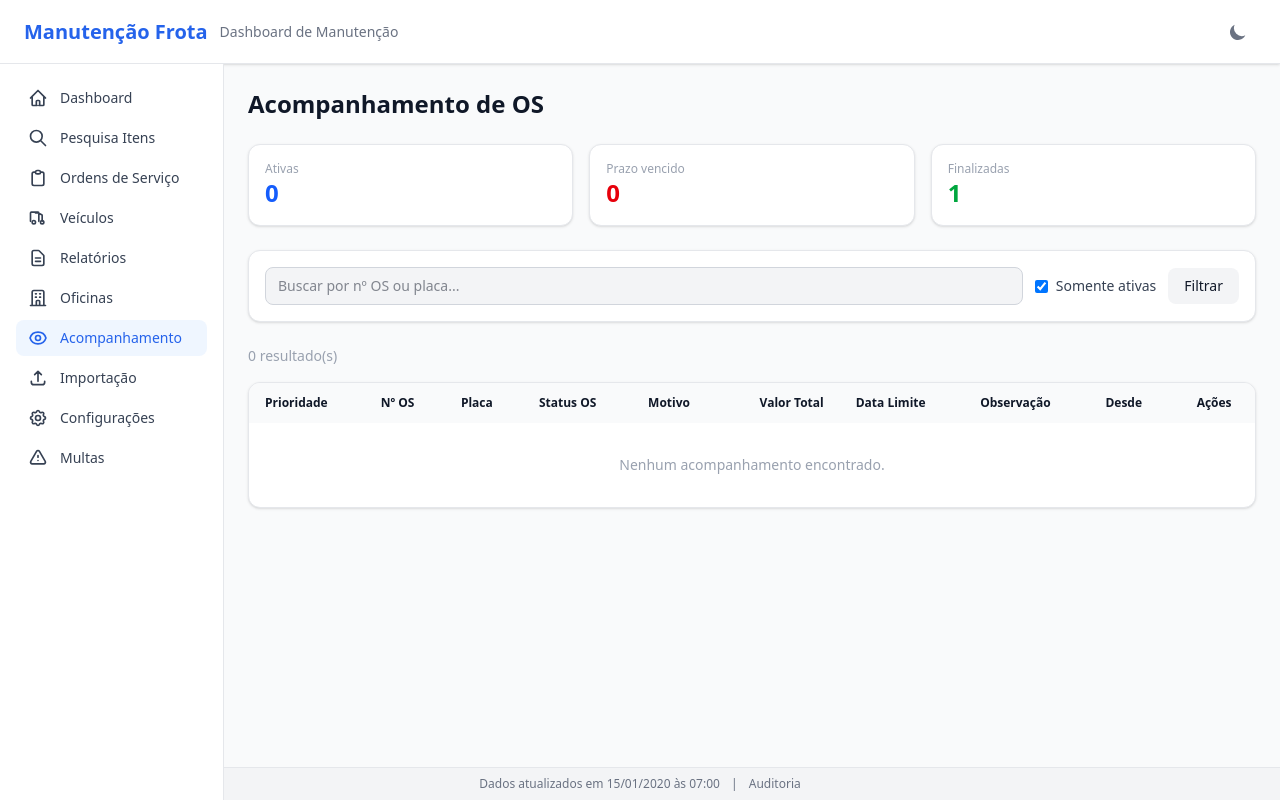
After one commit to aliastrackingna/dashboard_manutencoes, a Django app: page /acompanhamento/ in a window 1280 px wide. The commit adds this page. Run offline with Django 5.2, Linux system fonts and the light colour scheme; a user stored in the database is signed in; tables that the repository leaves empty hold one stand-in row (values such as "Sample post").

Commit message:
Adicionar módulo de acompanhamento de OS
Permite que usuários marquem OS para acompanhamento com motivo,
prioridade, observação e data limite. Inclui listagem filtrada,
toggle na página de detalhe da OS e link na sidebar.

Co-Authored-By: Claude Opus 4.6 <noreply@anthropic.com>

```diff
--- /dev/null
+++ b/apps/acompanhamento/forms.py
@@ -0,0 +1,18 @@
+from django import forms
+
+from .models import Acompanhamento
+
+_INPUT = 'w-full rounded-lg border border-gray-300 bg-gray-100 dark:border-gray-600 dark:bg-gray-700 dark:text-white px-3 py-2'
+
+
+class AcompanhamentoForm(forms.ModelForm):
+    class Meta:
+        model = Acompanhamento
+        fields = ['motivo', 'prioridade', 'observacao', 'data_limite', 'finalizado']
+        widgets = {
+            'motivo': forms.Select(attrs={'class': _INPUT}),
+            'prioridade': forms.Select(attrs={'class': _INPUT}),
+            'observacao': forms.Textarea(attrs={'class': _INPUT, 'rows': 4, 'placeholder': 'Observações sobre o acompanhamento'}),
+            'data_limite': forms.DateInput(attrs={'class': _INPUT, 'type': 'date'}, format='%Y-%m-%d'),
+            'finalizado': forms.CheckboxInput(attrs={'class': 'rounded border-gray-300 dark:border-gray-600'}),
+        }
--- /dev/null
+++ b/apps/acompanhamento/templates/acompanhamento/lista.html
@@ -0,0 +1,121 @@
+{% extends "base.html" %}
+{% load format_brl %}
+{% block title %}Acompanhamento de OS — Manutenção Frota{% endblock %}
+
+{% block content %}
+<h1 class="text-2xl font-bold mb-6">Acompanhamento de OS</h1>
+
+<!-- Cards resumo -->
+<div class="grid grid-cols-1 md:grid-cols-3 gap-4 mb-6">
+    <div class="bg-white dark:bg-gray-800 rounded-xl shadow-sm border border-gray-200 dark:border-gray-700 p-4">
+        <p class="text-xs text-gray-400">Ativas</p>
+        <p class="text-2xl font-bold text-blue-600 dark:text-blue-400">{{ total_ativas }}</p>
+    </div>
+    <div class="bg-white dark:bg-gray-800 rounded-xl shadow-sm border border-gray-200 dark:border-gray-700 p-4">
+        <p class="text-xs text-gray-400">Prazo vencido</p>
+        <p class="text-2xl font-bold text-red-600 dark:text-red-400">{{ total_vencidas }}</p>
+    </div>
+    <div class="bg-white dark:bg-gray-800 rounded-xl shadow-sm border border-gray-200 dark:border-gray-700 p-4">
+        <p class="text-xs text-gray-400">Finalizadas</p>
+        <p class="text-2xl font-bold text-green-600 dark:text-green-400">{{ total_finalizadas }}</p>
+    </div>
+</div>
+
+<!-- Filtros -->
+<div class="bg-white dark:bg-gray-800 rounded-xl shadow-sm border border-gray-200 dark:border-gray-700 p-4 mb-6">
+    <form method="get" class="flex flex-wrap gap-3 items-center">
+        <input type="text" name="q" value="{{ q }}" placeholder="Buscar por nº OS ou placa..."
+               class="flex-1 min-w-[200px] rounded-lg border border-gray-300 bg-gray-100 dark:border-gray-600 dark:bg-gray-700 dark:text-white px-3 py-2 text-sm">
+        <label class="flex items-center gap-2 text-sm text-gray-700 dark:text-gray-300">
+            <input type="hidden" name="somente_ativas" value="0">
+            <input type="checkbox" name="somente_ativas" value="1" {% if somente_ativas == '1' %}checked{% endif %}
+                   class="rounded border-gray-300 dark:border-gray-600"
+                   onchange="this.form.submit()">
+            Somente ativas
+        </label>
+        <button type="submit" class="bg-gray-100 dark:bg-gray-700 px-4 py-2 rounded-lg text-sm hover:bg-gray-200 dark:hover:bg-gray-600 transition-colors">
+            Filtrar
+        </button>
+    </form>
+</div>
+
+<p class="text-sm text-gray-400 mb-4">{{ page.paginator.count }} resultado(s)</p>
+
+<!-- Tabela -->
+<div class="bg-white dark:bg-gray-800 rounded-xl shadow-sm border border-gray-200 dark:border-gray-700 overflow-x-auto">
+    <table class="w-full text-sm">
+        <thead class="bg-gray-50 dark:bg-gray-700/50">
+            <tr>
+                <th class="px-4 py-3 text-left text-xs font-semibold">Prioridade</th>
+                <th class="px-4 py-3 text-left text-xs font-semibold">Nº OS</th>
+                <th class="px-4 py-3 text-left text-xs font-semibold">Placa</th>
+                <th class="px-4 py-3 text-left text-xs font-semibold">Status OS</th>
+                <th class="px-4 py-3 text-left text-xs font-semibold">Motivo</th>
+                <th class="px-4 py-3 text-right text-xs font-semibold">Valor Total</th>
+                <th class="px-4 py-3 text-left text-xs font-semibold">Data Limite</th>
+                <th class="px-4 py-3 text-left text-xs font-semibold">Observação</th>
+                <th class="px-4 py-3 text-left text-xs font-semibold">Desde</th>
+                <th class="px-4 py-3 text-center text-xs font-semibold">Ações</th>
+            </tr>
+        </thead>
+        <tbody class="divide-y divide-gray-200 dark:divide-gray-700">
+            {% for acomp in page %}
+            <tr class="{% if acomp.finalizado %}opacity-50{% endif %}">
+                <td class="px-4 py-3">
+                    {% if acomp.prioridade == 1 %}
+                    <span class="inline-flex items-center px-2 py-0.5 rounded-full text-xs font-medium bg-red-100 text-red-800 dark:bg-red-900 dark:text-red-200">Alta</span>
+                    {% elif acomp.prioridade == 2 %}
+                    <span class="inline-flex items-center px-2 py-0.5 rounded-full text-xs font-medium bg-yellow-100 text-yellow-800 dark:bg-yellow-900 dark:text-yellow-200">Média</span>
+                    {% else %}
+                    <span class="inline-flex items-center px-2 py-0.5 rounded-full text-xs font-medium bg-gray-100 text-gray-800 dark:bg-gray-700 dark:text-gray-200">Baixa</span>
+                    {% endif %}
+                </td>
+                <td class="px-4 py-3">
+                    <a href="{% url 'manutencoes:detalhe' acomp.manutencao.numero_os %}" class="text-primary hover:underline font-mono font-semibold">
+                        {{ acomp.manutencao.numero_os }}
+                    </a>
+                </td>
+                <td class="px-4 py-3 font-mono">{{ acomp.manutencao.veiculo.placa }}</td>
+                <td class="px-4 py-3">
+                    <span class="inline-flex items-center px-2 py-0.5 rounded-full text-xs font-medium
+                        {% if acomp.manutencao.status == 'Executada' %}bg-green-100 text-green-800 dark:bg-green-900 dark:text-green-200
+                        {% elif acomp.manutencao.status == 'Cancelada pelo Usuário' %}bg-red-100 text-red-800 dark:bg-red-900 dark:text-red-200
+                        {% elif acomp.manutencao.status == 'Em Execução' or acomp.manutencao.status == 'Autorizada Execução' %}bg-blue-100 text-blue-800 dark:bg-blue-900 dark:text-blue-200
+                        {% else %}bg-yellow-100 text-yellow-800 dark:bg-yellow-900 dark:text-yellow-200{% endif %}">
+                        {{ acomp.manutencao.status }}
+                    </span>
+                </td>
+                <td class="px-4 py-3 text-xs">{{ acomp.get_motivo_display }}</td>
+                <td class="px-4 py-3 text-right font-semibold">R$ {{ acomp.manutencao.valor_total|brl }}</td>
+                <td class="px-4 py-3 text-xs {% if acomp.data_limite and not acomp.finalizado %}{% now 'Y-m-d' as hoje %}{% if acomp.data_limite|date:'Y-m-d' < hoje %}text-red-600 dark:text-red-400 font-bold{% endif %}{% endif %}">
+                    {{ acomp.data_limite|date:"d/m/Y"|default:"-" }}
+                </td>
+                <td class="px-4 py-3 text-xs text-gray-500 max-w-[200px] truncate">{{ acomp.observacao|truncatechars:50|default:"-" }}</td>
+                <td class="px-4 py-3 text-xs">{{ acomp.criado_em|date:"d/m/Y" }}</td>
+                <td class="px-4 py-3 text-center">
+                    <a href="{% url 'acompanhamento:editar' acomp.pk %}" class="text-primary hover:underline text-xs">Editar</a>
+                </td>
+            </tr>
+            {% empty %}
+            <tr>
+                <td colspan="10" class="px-4 py-8 text-center text-gray-400 text-sm">Nenhum acompanhamento encontrado.</td>
+            </tr>
+            {% endfor %}
+        </tbody>
+    </table>
+</div>
+
+{% if page.has_other_pages %}
+<div class="mt-6 flex justify-center gap-2">
+    {% if page.has_previous %}
+    <a href="?page={{ page.previous_page_number }}&q={{ q }}&somente_ativas={{ somente_ativas }}"
+       class="px-3 py-1 rounded bg-gray-100 dark:bg-gray-700 text-sm hover:bg-gray-200">&laquo; Anterior</a>
+    {% endif %}
+    <span class="px-3 py-1 text-sm text-gray-500">Página {{ page.number }} de {{ page.paginator.num_pages }}</span>
+    {% if page.has_next %}
+    <a href="?page={{ page.next_page_number }}&q={{ q }}&somente_ativas={{ somente_ativas }}"
+       class="px-3 py-1 rounded bg-gray-100 dark:bg-gray-700 text-sm hover:bg-gray-200">Próxima &raquo;</a>
+    {% endif %}
+</div>
+{% endif %}
+{% endblock %}
--- /dev/null
+++ b/apps/acompanhamento/urls.py
@@ -0,0 +1,11 @@
+from django.urls import path
+
+from . import views
+
+app_name = 'acompanhamento'
+
+urlpatterns = [
+    path('', views.lista, name='lista'),
+    path('toggle/<str:numero_os>/', views.toggle, name='toggle'),
+    path('<int:pk>/editar/', views.editar, name='editar'),
+]
--- /dev/null
+++ b/apps/acompanhamento/views.py
@@ -0,0 +1,107 @@
+from datetime import date
+
+from django.contrib import messages
+from django.core.paginator import Paginator
+from django.db.models import Q
+from django.shortcuts import get_object_or_404, redirect, render
+from django.utils import timezone
+from django.views.decorators.http import require_POST
+
+from apps.auditoria.models import LogAuditoria
+from apps.manutencoes.models import Manutencao
+
+from .forms import AcompanhamentoForm
+from .models import Acompanhamento
+
+
+def lista(request):
+    qs = (
+        Acompanhamento.objects
+        .filter(usuario=request.user)
+        .select_related('manutencao', 'manutencao__veiculo')
+    )
+
+    somente_ativas = request.GET.get('somente_ativas', '1')
+    if somente_ativas == '1':
+        qs = qs.filter(finalizado=False)
+
+    q = request.GET.get('q', '').strip()
+    if q:
+        qs = qs.filter(
+            Q(manutencao__numero_os__icontains=q)
+            | Q(manutencao__veiculo__placa__icontains=q)
+        )
+
+    total_ativas = Acompanhamento.objects.filter(usuario=request.user, finalizado=False).count()
+    total_vencidas = Acompanhamento.objects.filter(
+        usuario=request.user, finalizado=False, data_limite__lt=date.today()
+    ).count()
+    total_finalizadas = Acompanhamento.objects.filter(usuario=request.user, finalizado=True).count()
+
+    paginator = Paginator(qs, 25)
+    page = paginator.get_page(request.GET.get('page'))
+
+    return render(request, 'acompanhamento/lista.html', {
+        'page': page,
+        'q': q,
+        'somente_ativas': somente_ativas,
+        'total_ativas': total_ativas,
+        'total_vencidas': total_vencidas,
+        'total_finalizadas': total_finalizadas,
+    })
+
+
+@require_POST
+def toggle(request, numero_os):
+    manutencao = get_object_or_404(Manutencao, numero_os=numero_os)
+    acomp = Acompanhamento.objects.filter(usuario=request.user, manutencao=manutencao).first()
+
+    if acomp:
+        acomp.delete()
+        LogAuditoria.objects.create(
+            usuario=request.user,
+            tipo='ALTERACAO',
+            descricao=f'Removeu acompanhamento da OS {numero_os}',
+        )
+        messages.success(request, f'Acompanhamento da OS {numero_os} removido.')
+        return redirect('manutencoes:detalhe', numero_os=numero_os)
+    else:
+        acomp = Acompanhamento.objects.create(
+            usuario=request.user,
+            manutencao=manutencao,
+        )
+        LogAuditoria.objects.create(
+            usuario=request.user,
+            tipo='ADICAO',
+            descricao=f'Adicionou acompanhamento da OS {numero_os}',
+        )
+        messages.success(request, f'OS {numero_os} adicionada ao acompanhamento.')
+        return redirect('acompanhamento:editar', pk=acomp.pk)
+
+
+def editar(request, pk):
+    acomp = get_object_or_404(Acompanhamento, pk=pk, usuario=request.user)
+
+    if request.method == 'POST':
+        form = AcompanhamentoForm(request.POST, instance=acomp)
+        if form.is_valid():
+            obj = form.save(commit=False)
+            if obj.finalizado and not acomp.finalizado_em:
+                obj.finalizado_em = timezone.now()
+            elif not obj.finalizado:
+                obj.finalizado_em = None
+            obj.save()
+            LogAuditoria.objects.create(
+                usuario=request.user,
+                tipo='ALTERACAO',
+                descricao=f'Editou acompanhamento da OS {acomp.manutencao_id}',
+            )
+            messages.success(request, 'Acompanhamento atualizado.')
+            return redirect('acompanhamento:lista')
+    else:
+        form = AcompanhamentoForm(instance=acomp)
+
+    return render(request, 'acompanhamento/editar.html', {
+        'form': form,
+        'acomp': acomp,
+    })
--- a/apps/manutencoes/views.py
+++ b/apps/manutencoes/views.py
@@ -78,9 +78,11 @@ def lista(request):
 def detalhe(request, numero_os):
     manutencao = get_object_or_404(Manutencao, numero_os=numero_os)
     orcamentos = manutencao.orcamentos.prefetch_related('itens').all()
+    acompanhando = manutencao.acompanhamentos.filter(usuario=request.user).exists()
     return render(request, 'manutencoes/detalhe.html', {
         'manutencao': manutencao,
         'orcamentos': orcamentos,
+        'acompanhando': acompanhando,
     })
 
 
--- a/config/settings.py
+++ b/config/settings.py
@@ -54,6 +54,7 @@ INSTALLED_APPS = [
     'apps.multas',
     'apps.relatorios',
     'apps.auditoria',
+    'apps.acompanhamento',
 ]
 
 MIDDLEWARE = [
--- a/config/urls.py
+++ b/config/urls.py
@@ -17,4 +17,5 @@ urlpatterns = [
     path('multas/', include('apps.multas.urls')),
     path('relatorios/', include('apps.relatorios.urls')),
     path('auditoria/', include('apps.auditoria.urls')),
+    path('acompanhamento/', include('apps.acompanhamento.urls')),
 ]
--- a/static/css/print.css
+++ b/static/css/print.css
@@ -21,7 +21,7 @@
     .flex.h-\[calc\(100vh-4rem\)\] { display: block !important; }
     main { overflow: visible !important; height: auto !important; padding: 0 !important; }
 
-    nav, aside, footer, #periodo-select, .dashboard-title-bar { display: none !important; }
+    nav, aside, footer, #periodo-select, .dashboard-title-bar, .no-print { display: none !important; }
 
     #print-header { display: block !important; }
 
--- a/templates/partials/sidebar.html
+++ b/templates/partials/sidebar.html
@@ -46,6 +46,13 @@
             <svg class="w-5 h-5" fill="none" stroke="currentColor" viewBox="0 0 24 24"><path stroke-linecap="round" stroke-linejoin="round" stroke-width="2" d="M19 21V5a2 2 0 00-2-2H7a2 2 0 00-2 2v16m14 0h2m-2 0h-5m-9 0H3m2 0h5M9 7h1m-1 4h1m4-4h1m-1 4h1m-5 10v-5a1 1 0 011-1h2a1 1 0 011 1v5m-4 0h4"/></svg>
             Oficinas
         </a>
+        <a href="{% url 'acompanhamento:lista' %}"
+           class="flex items-center gap-3 px-3 py-2 rounded-lg text-sm font-medium
+                  {% if 'acompanhamento' in request.path %}bg-blue-50 text-primary dark:bg-blue-900/30 dark:text-blue-400
+                  {% else %}text-gray-700 hover:bg-gray-100 dark:text-gray-300 dark:hover:bg-gray-700{% endif %}">
+            <svg class="w-5 h-5" fill="none" stroke="currentColor" viewBox="0 0 24 24"><path stroke-linecap="round" stroke-linejoin="round" stroke-width="2" d="M15 12a3 3 0 11-6 0 3 3 0 016 0z"/><path stroke-linecap="round" stroke-linejoin="round" stroke-width="2" d="M2.458 12C3.732 7.943 7.523 5 12 5c4.478 0 8.268 2.943 9.542 7-1.274 4.057-5.064 7-9.542 7-4.477 0-8.268-2.943-9.542-7z"/></svg>
+            Acompanhamento
+        </a>
         <a href="{% url 'importacao:upload' %}"
            class="flex items-center gap-3 px-3 py-2 rounded-lg text-sm font-medium
                   {% if 'importacao' in request.path %}bg-blue-50 text-primary dark:bg-blue-900/30 dark:text-blue-400
```
Also changed, not shown: apps/acompanhamento/admin.py (added, +10 -0 lines), apps/acompanhamento/apps.py (added, +7 -0 lines), apps/acompanhamento/models.py (added, +49 -0 lines), apps/acompanhamento/templates/acompanhamento/editar.html (added, +65 -0 lines), apps/acompanhamento/tests.py (added, +115 -0 lines), apps/manutencoes/templates/manutencoes/detalhe.html (+20 -0 lines), apps/acompanhamento/__init__.py (added), apps/acompanhamento/migrations/0001_initial.py (added), apps/acompanhamento/migrations/__init__.py (added).
